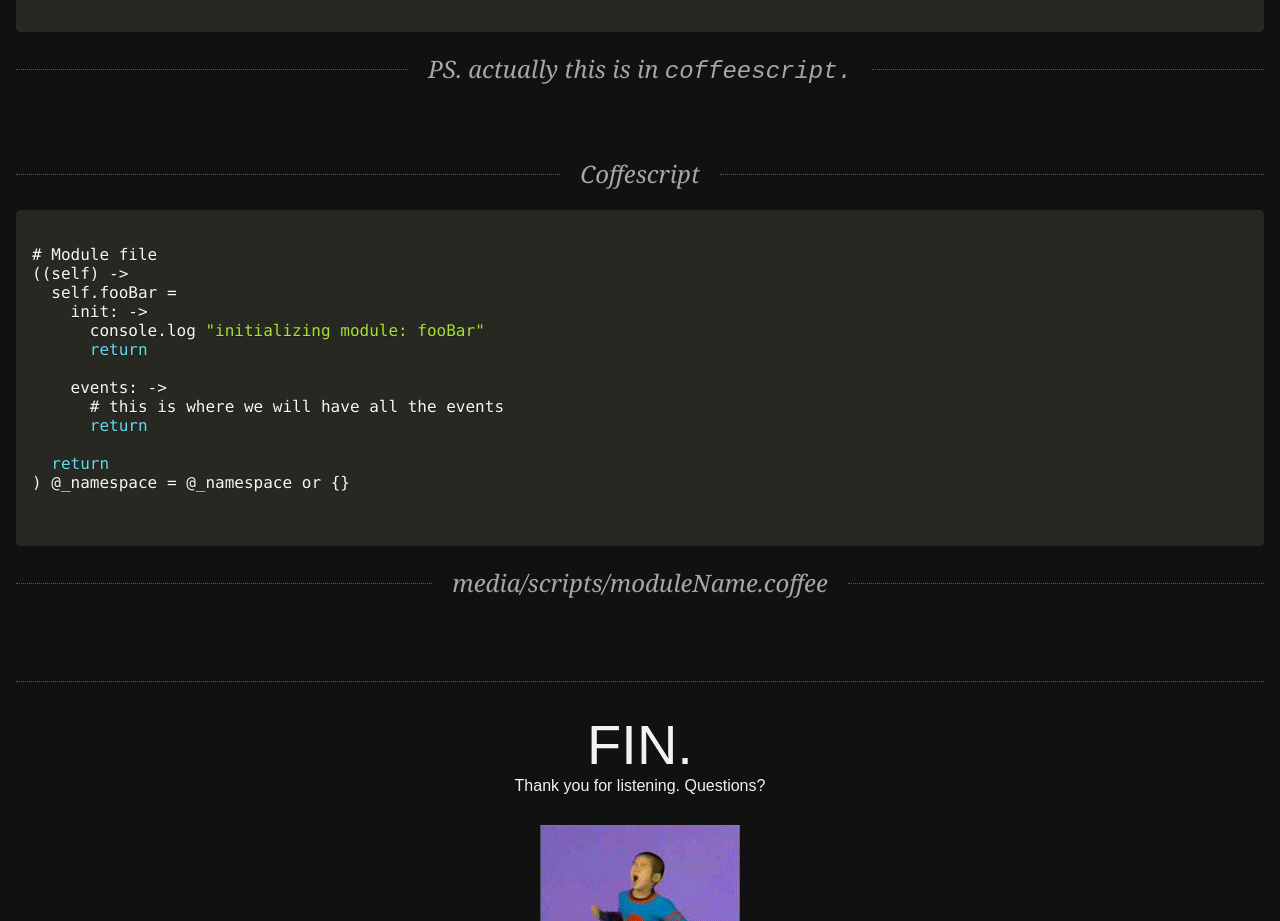
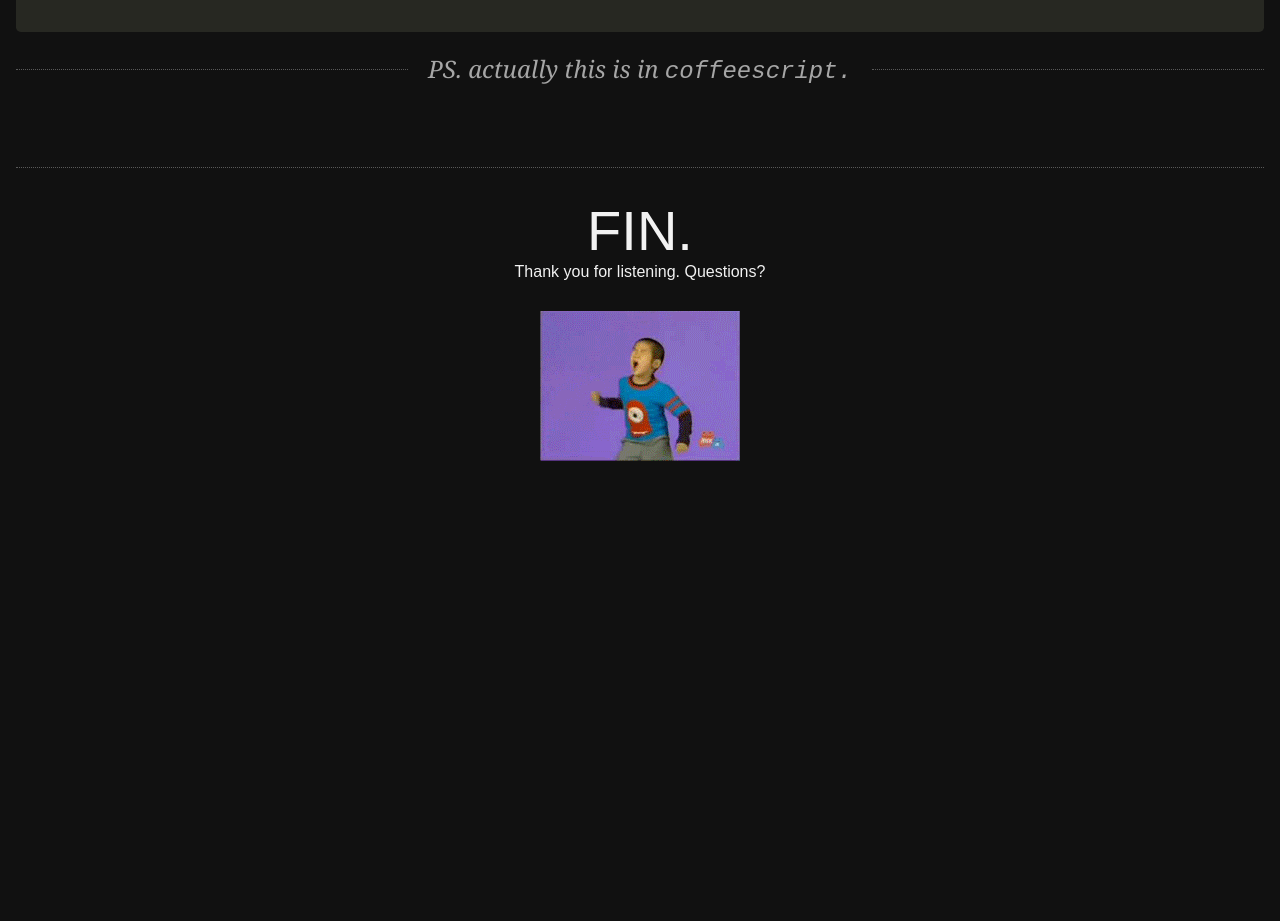
Before and after one commit to najamkhn/frontend-guidelines, a plain HTML site: page index.html in a window 1280 px wide. Shown: the part 7073-7994 px from the top of the page. After the commit the page ends 7580 px from the top, so only its background shows below. Drawn offline with Linux system fonts and the light colour scheme; a script that the page names is missing.

Commit message:
remove coffeescript bit

```diff
--- a/index.html
+++ b/index.html
@@ -404,40 +404,6 @@ grunt.initConfig
                 </div>
             </section>
 
-
-
-            <section>
-                <div class="content">
-                    <div class="byline">
-                        <div class="classy">
-                            Coffescript
-                        </div>
-                    </div>
-                    <pre>
-                        <code class="language-javascript">
-# Module file
-((self) ->
-  self.fooBar =
-    init: ->
-      console.log "initializing module: fooBar"
-      return
-
-    events: ->
-      # this is where we will have all the events
-      return
-
-  return
-) @_namespace = @_namespace or {}
-                        </code>
-                    </pre>
-                    <div class="byline">
-                        <div class="classy">
-                            media/scripts/moduleName.coffee
-                        </div>
-                    </div>
-                </div>
-            </section>
-
             <section data-bespoke-state="final" class="intro">
                 <div class="content">
                     <div class="unbrokenline"></div>
```
